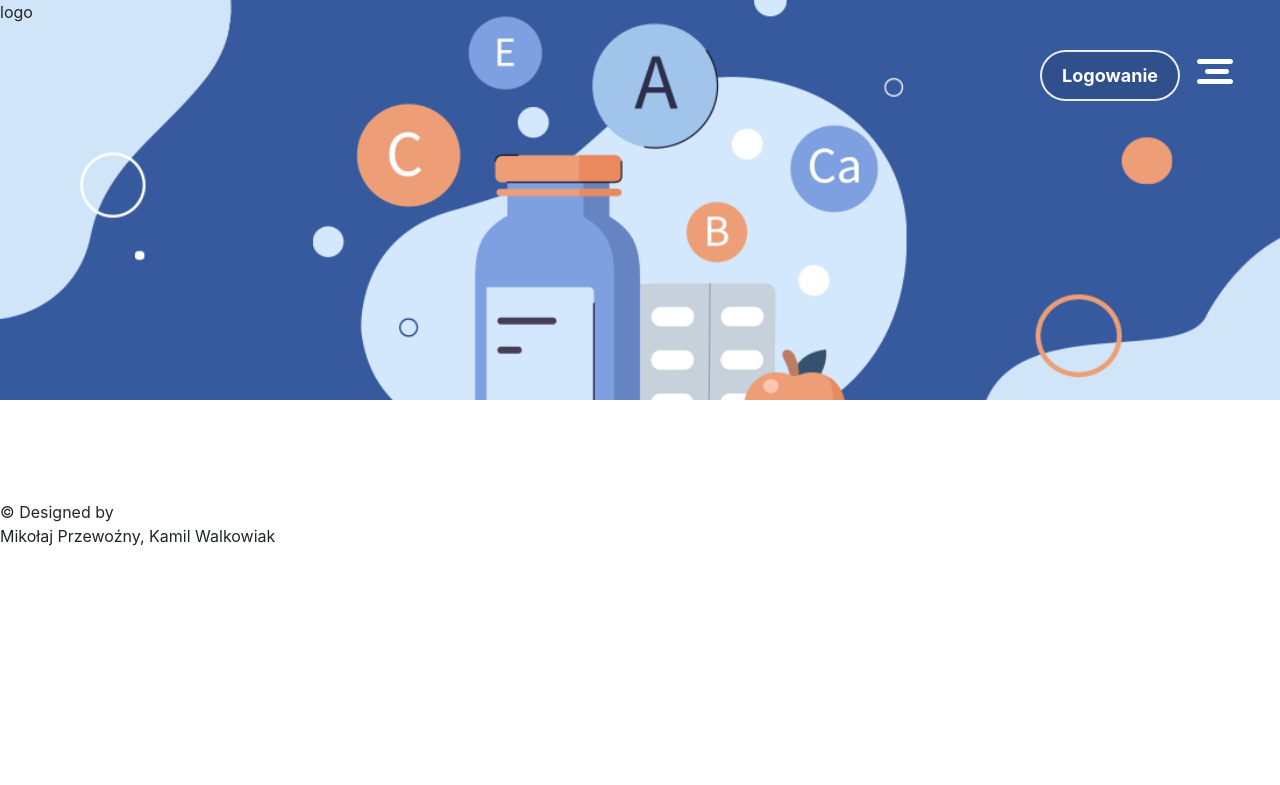
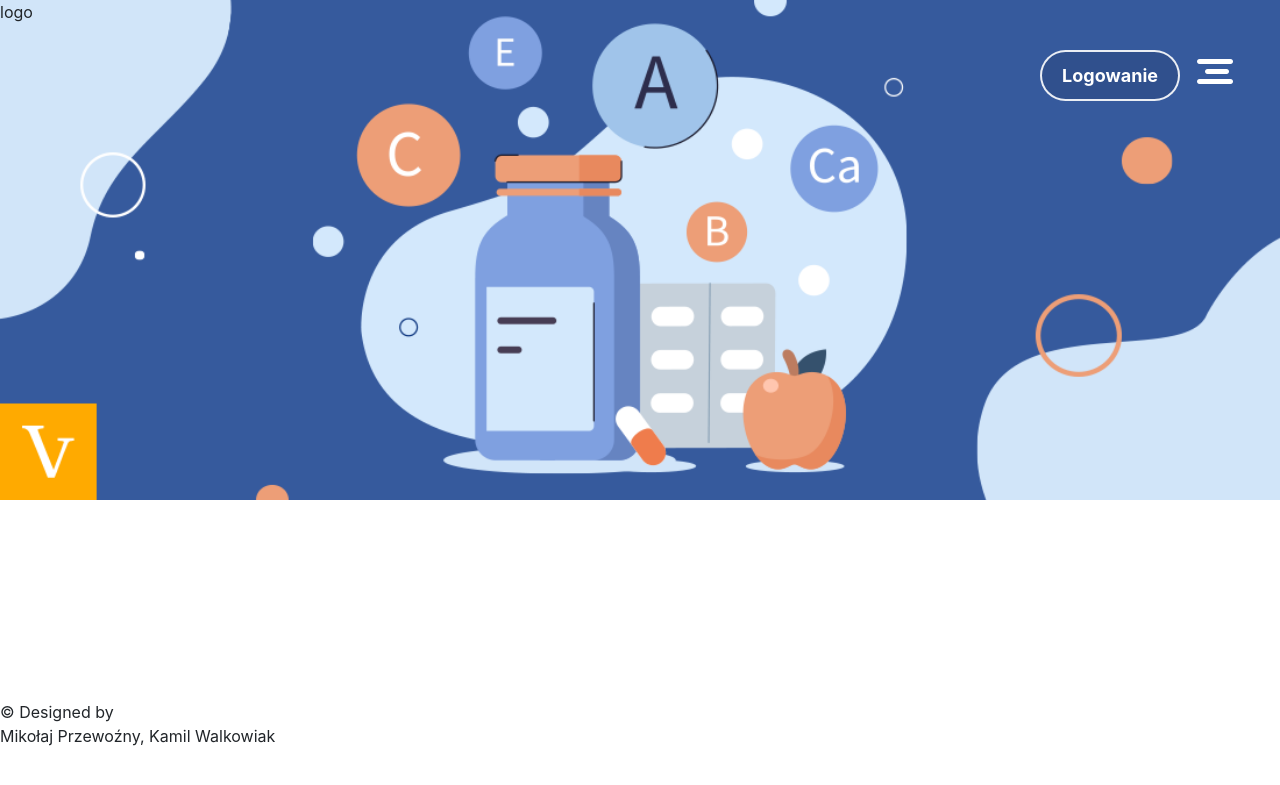
Before and after one commit to ZSET-Leszno/sklep, a PHP site: page / in a window 1280 px wide. Shown: the top 785 px of the page. Run offline with PHP 8.4, Linux system fonts and the light colour scheme; some libraries are stand-ins or nearby versions.

Commit message:
***** ***

```diff
--- a/style.css
+++ b/style.css
@@ -8,7 +8,7 @@
 
 .header{
     width: 100%;
-    height: 500px;
+    height: 700px;
 }
 
 .tlo
@@ -17,7 +17,7 @@
     background-image: url(images/header-tlo2.png);
     background-repeat: no-repeat;
     width: 100%;
-    height: 400px;
+    height: 100%;
 }
 
 
@@ -65,6 +65,10 @@
 {
     color: white;
     text-decoration: none;
+    background-color: #D3E5F8;
+    color: rgba(0, 0, 0, 0.5);
+    border: 2px solid #A7BAD8;
+    transition: 0.5s;
 }
 
 .menu-nakladka a {
```
